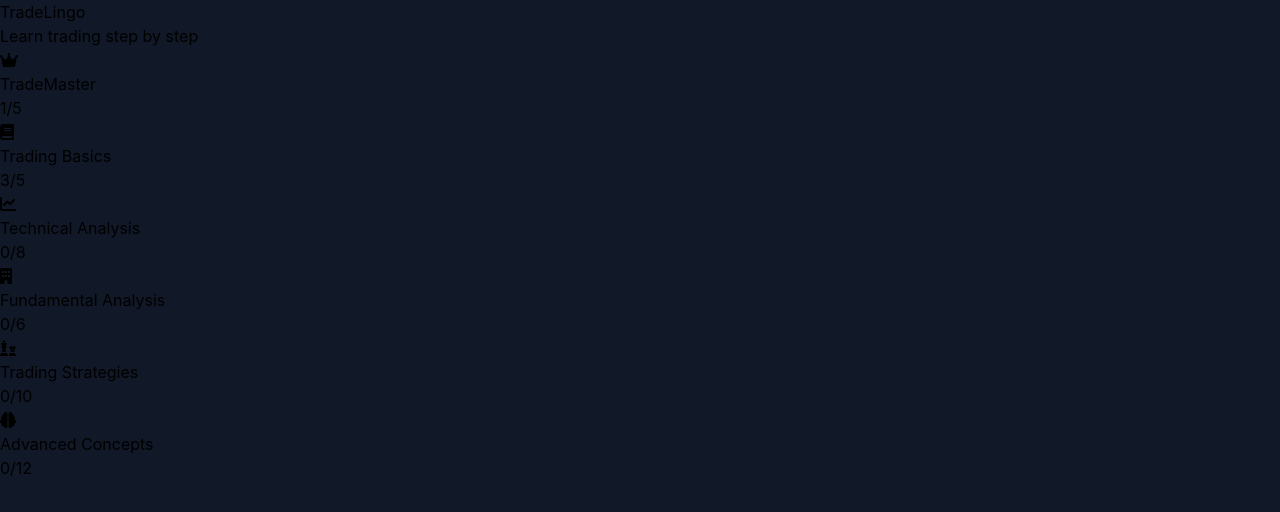
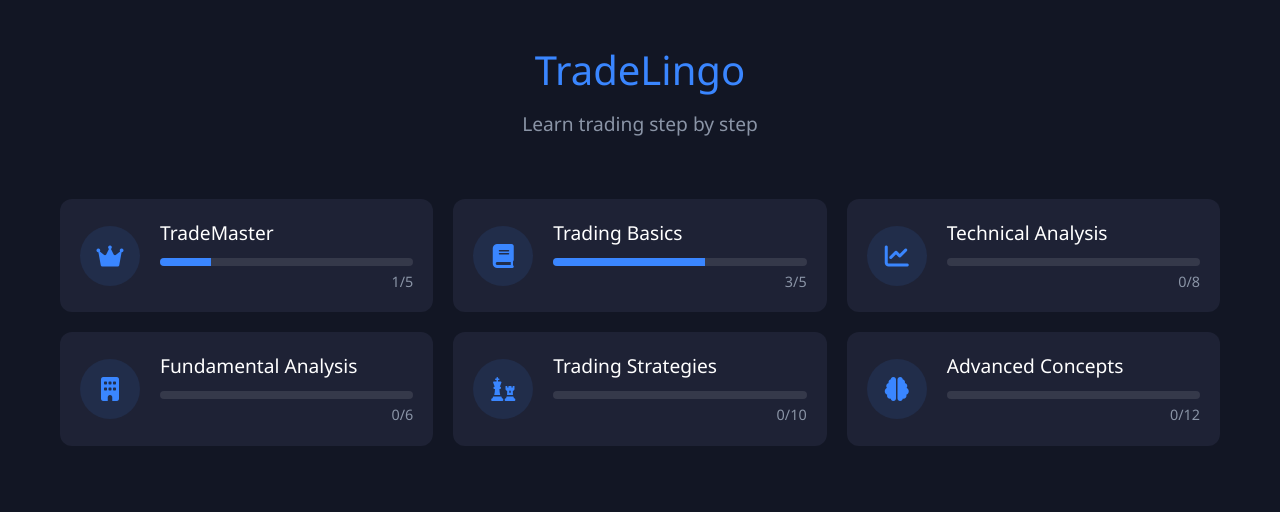
Before and after one commit to sonbgohan/Tradelingo3, a React (Create React App) app: page / in a window 1280 px wide. Shown: the top 512 px of the page. Built offline with nearby package versions, Linux system fonts and the light colour scheme; the HTML template or start-up script is replaced by a standard one.

Commit message:
Update App.css

```diff
--- a/src/App.css
+++ b/src/App.css
@@ -1,15 +1,286 @@
-/* Basis stijlen voor je app */
-.App {
-  text-align: center;
+:root {
+  --primary-color: #3a86ff;
+  --dark-bg: #121624;
+  --card-bg: #1e2235;
+  --text-light: #ffffff;
+  --text-secondary: #8a94a6;
+  --success-color: #4caf50;
+  --locked-color: #607d8b;
 }
 
-.App-header {
-  background-color: #282c34;
+* {
+  margin: 0;
+  padding: 0;
+  box-sizing: border-box;
+}
+
+body {
+  font-family: 'Segoe UI', 'Roboto', sans-serif;
+  background-color: var(--dark-bg);
+  color: var(--text-light);
+}
+
+.app {
+  width: 100%;
   min-height: 100vh;
+}
+
+/* Home Page Styles */
+.home-container {
+  padding: 20px;
+  max-width: 1200px;
+  margin: 0 auto;
+}
+
+header {
+  text-align: center;
+  margin-bottom: 40px;
+  padding: 20px 0;
+}
+
+header h1 {
+  font-size: 2.5rem;
+  margin-bottom: 10px;
+  color: var(--primary-color);
+}
+
+header p {
+  font-size: 1.2rem;
+  color: var(--text-secondary);
+}
+
+.course-grid {
+  display: grid;
+  grid-template-columns: repeat(auto-fill, minmax(300px, 1fr));
+  gap: 20px;
+}
+
+.course-card {
+  background-color: var(--card-bg);
+  border-radius: 12px;
+  padding: 20px;
   display: flex;
-  flex-direction: column;
+  align-items: center;
+  transition: transform 0.2s, box-shadow 0.2s;
+  cursor: pointer;
+}
+
+.course-card:hover {
+  transform: translateY(-5px);
+  box-shadow: 0 10px 20px rgba(0, 0, 0, 0.2);
+}
+
+.course-icon {
+  width: 60px;
+  height: 60px;
+  background-color: rgba(58, 134, 255, 0.1);
+  border-radius: 50%;
+  display: flex;
   align-items: center;
   justify-content: center;
-  font-size: calc(10px + 2vmin);
+  margin-right: 20px;
+}
+
+.course-icon i {
+  font-size: 24px;
+  color: var(--primary-color);
+}
+
+.course-info {
+  flex: 1;
+}
+
+.course-info h2 {
+  font-size: 1.2rem;
+  margin-bottom: 10px;
+}
+
+.progress-bar {
+  height: 8px;
+  background-color: rgba(255, 255, 255, 0.1);
+  border-radius: 4px;
+  overflow: hidden;
+  margin-bottom: 5px;
+}
+
+.progress {
+  height: 100%;
+  background-color: var(--primary-color);
+}
+
+.course-info p {
+  font-size: 0.9rem;
+  color: var(--text-secondary);
+  text-align: right;
+}
+
+/* Course Page Styles */
+.course-page {
+  padding: 20px;
+  max-width: 800px;
+  margin: 0 auto;
+}
+
+.course-page header {
+  display: flex;
+  align-items: center;
+  justify-content: center;
+  position: relative;
+}
+
+.back-button {
+  position: absolute;
+  left: 0;
+  color: var(--text-light);
+  font-size: 1.5rem;
+  text-decoration: none;
+}
+
+.lesson-list {
+  margin-top: 20px;
+}
+
+.lesson-card {
+  background-color: var(--card-bg);
+  border-radius: 12px;
+  padding: 20px;
+  margin-bottom: 15px;
+  display: flex;
+  align-items: center;
+  cursor: pointer;
+  transition: transform 0.2s;
+}
+
+.lesson-card:hover {
+  transform: translateY(-3px);
+}
+
+.lesson-card.completed {
+  border-left: 4px solid var(--success-color);
+}
+
+.lesson-number {
+  width: 40px;
+  height: 40px;
+  background-color: rgba(58, 134, 255, 0.1);
+  border-radius: 50%;
+  display: flex;
+  align-items: center;
+  justify-content: center;
+  margin-right: 20px;
+  font-weight: bold;
+}
+
+.lesson-details {
+  flex: 1;
+}
+
+.lesson-details h3 {
+  margin-bottom: 5px;
+}
+
+.lesson-details p {
+  color: var(--text-secondary);
+  font-size: 0.9rem;
+}
+
+.lesson-status i {
+  font-size: 1.2rem;
+}
+
+.fa-check-circle {
+  color: var(--success-color);
+}
+
+.fa-lock {
+  color: var(--locked-color);
+}
+
+/* Popup Styles */
+.lesson-popup {
+  position: fixed;
+  top: 0;
+  left: 0;
+  width: 100%;
+  height: 100%;
+  background-color: rgba(0, 0, 0, 0.7);
+  display: flex;
+  align-items: center;
+  justify-content: center;
+  z-index: 100;
+}
+
+.popup-content {
+  background-color: var(--card-bg);
+  border-radius: 12px;
+  width: 90%;
+  max-width: 600px;
+  max-height: 80vh;
+  overflow-y: auto;
+}
+
+.popup-header {
+  padding: 20px;
+  display: flex;
+  justify-content: space-between;
+  align-items: center;
+  border-bottom: 1px solid rgba(255, 255, 255, 0.1);
+}
+
+.close-button {
+  background: none;
+  border: none;
+  color: var(--text-light);
+  font-size: 1.5rem;
+  cursor: pointer;
+}
+
+.popup-body {
+  padding: 20px;
+}
+
+.popup-body p {
+  margin-bottom: 20px;
+  line-height: 1.6;
+}
+
+.completion-badge {
+  display: flex;
+  align-items: center;
+  justify-content: center;
+  padding: 10px;
+  background-color: rgba(76, 175, 80, 0.1);
+  border-radius: 8px;
+  color: var(--success-color);
+}
+
+.completion-badge i {
+  margin-right: 10px;
+}
+
+.mark-complete-button {
+  width: 100%;
+  padding: 15px;
+  background-color: var(--primary-color);
   color: white;
+  border: none;
+  border-radius: 8px;
+  font-size: 1rem;
+  cursor: pointer;
+  transition: background-color 0.2s;
 }
+
+.mark-complete-button:hover {
+  background-color: #2a75e5;
+}
+
+/* Responsive adjustments */
+@media (max-width: 768px) {
+  .course-grid {
+    grid-template-columns: 1fr;
+  }
+
+  .course-page header h1 {
+    font-size: 1.8rem;
+  }
+}
```
